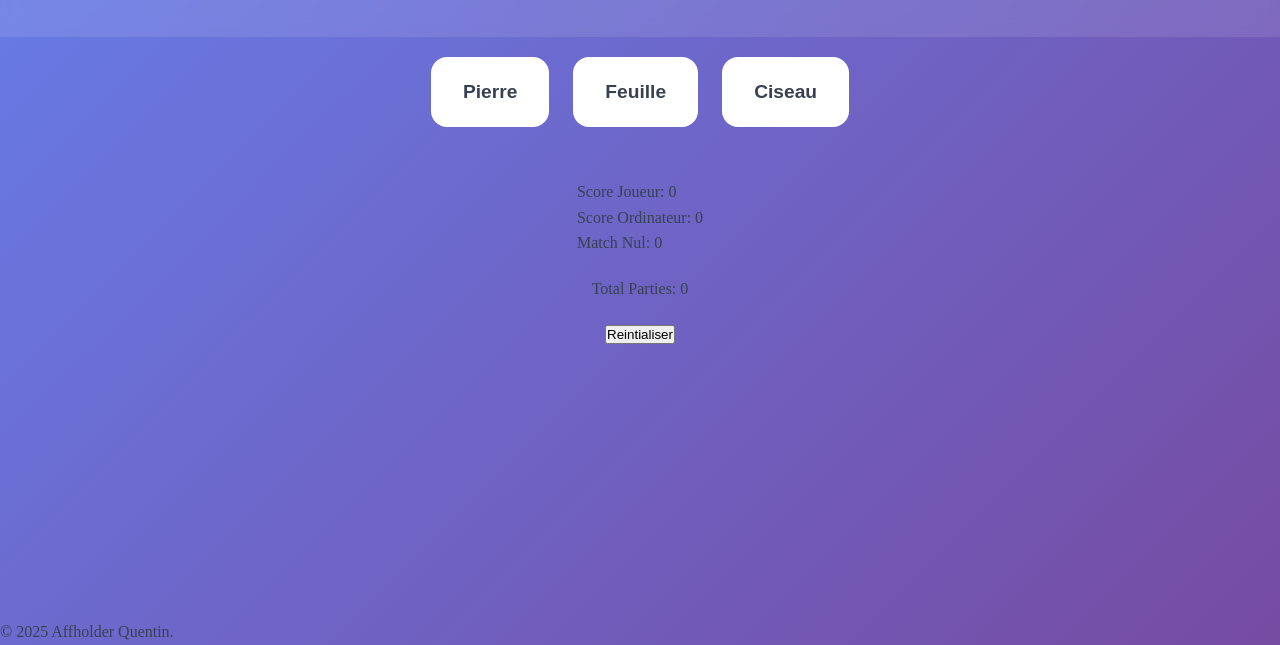
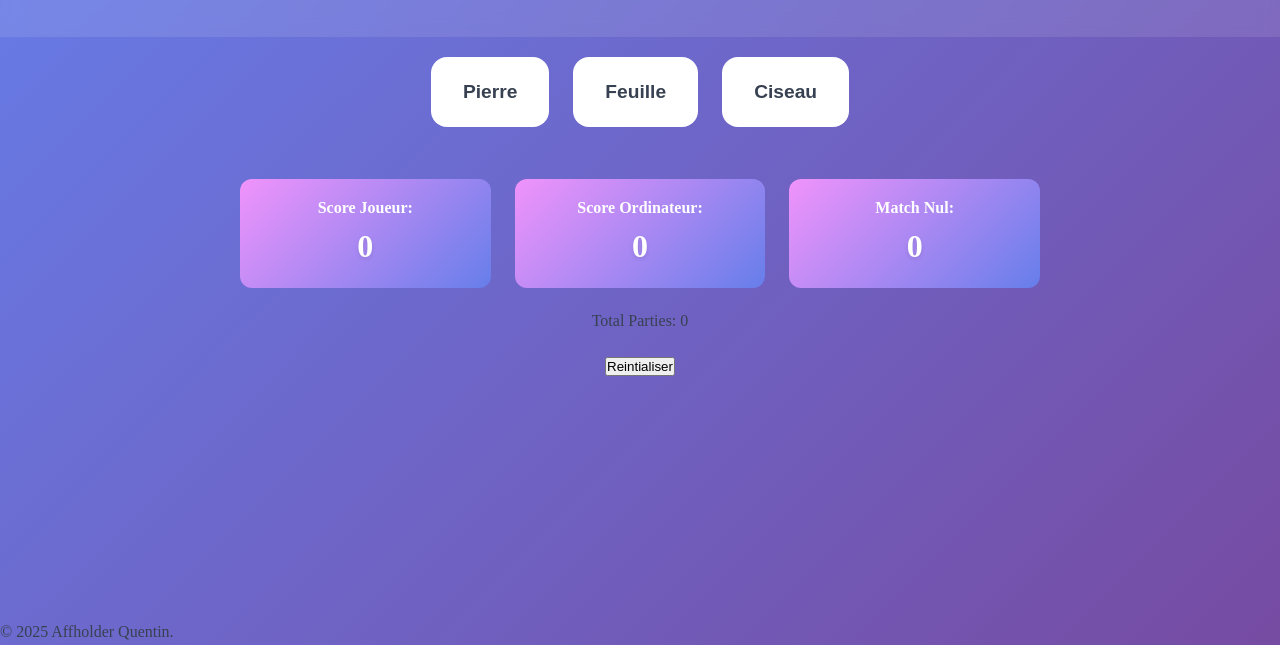
Before and after one commit to Affholder/Shifumi, a plain HTML site: page index.html in a window 1280 px wide. Shown: the part 155-800 px from the top of the page. Drawn offline with Linux system fonts and the light colour scheme.

Commit message:
style: add score

```diff
--- a/styles/styles.css
+++ b/styles/styles.css
@@ -77,3 +77,28 @@ main {
     background: linear-gradient(135deg, var(--accent-color), var(--primary-color));
     color: white;
 }
+
+#score {
+    display: grid;
+    grid-template-columns: repeat(auto-fit, minmax(200px, 1fr));
+    gap: 1.5rem;
+    width: 100%;
+    max-width: 800px;
+    position: relative;
+}
+
+#score p {
+    text-align: center;
+    font-weight: 600;
+    padding: 1rem;
+    border-radius: 12px;
+    background: linear-gradient(135deg, var(--accent-color), var(--primary-color));
+    color: white;
+}
+
+#score span {
+    display: block;
+    font-size: 2rem;
+    font-weight: 800;
+    text-shadow: 0 2px 4px rgba(0, 0, 0, 0.1);
+}
```
